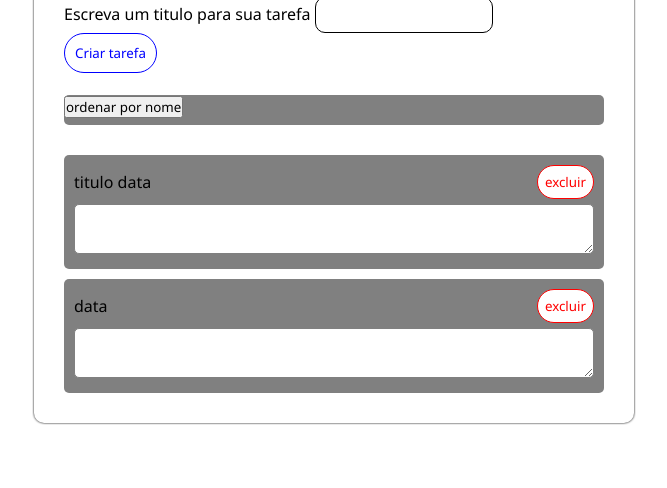
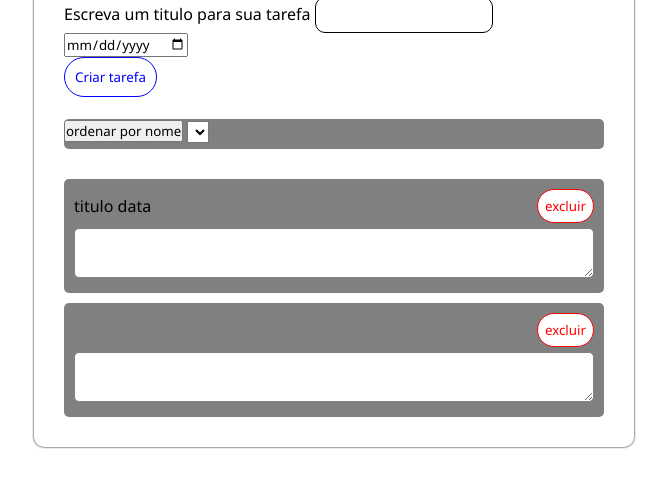
Before and after one commit to joserian/new-g-task, a plain HTML site: page index.html in a window 1280 px wide. Both pictures are taken after a click on the button "Criar tarefa". Shown: the part 96-584 px from the top of the page, without its empty margins (306-973 px from the left). Drawn offline with Linux system fonts and the light colour scheme.

Commit message:
add sort by date and local funcs

```diff
--- a/index.html
+++ b/index.html
@@ -13,6 +13,7 @@
         <div id="options">
             <label for="title-input">Escreva um titulo para sua tarefa</label>
             <input type="text" id="title-input">
+            <input type="date" name="" id="final-date-input" value="19/02/2005">
             <br>
             <div>
                 <button id="create-task-button">Criar tarefa</button>
@@ -22,12 +23,13 @@
 
         <div id="task-bar">
             <button id="sort">ordenar por nome</button>
+            <select name="" id=""></select>
         </div>
 
 
         <div id="task-area">
             <div class="task">
-                <div class="bar"><div><span class="title">titulo</span> <span>data</span></div><button class="remove-button">excluir</button></div>
+                <div class="bar"><div><span class="title">titulo</span> <span class="final-date">data</span></div><button class="remove-button">excluir</button></div>
                 <div>
                     <textarea class="description" name=""></textarea>
                 </div>
@@ -46,14 +48,15 @@
         const taskArea = document.getElementById("task-area");
         const createTask = document.getElementById("create-task-button");
 
-
+            //function add task when create button was pressed
         function addTask() {
             const title = document.getElementById("title-input");
+            const finalDate = document.getElementById("final-date-input");
 
             const taskModel =
             `
             <div class="task">
-                <div class="bar"><div><span class="title">${title.value}</span> <span>data</span></div><button class="remove-button">excluir</button></div>
+                <div class="bar"><div><span class="title">${title.value}</span> <span class="final-date">${finalDate.value}</span></div><button class="remove-button">excluir</button></div>
                 <div>
                     <textarea class="description" name="" id=""></textarea>
                 </div>
@@ -61,8 +64,9 @@
             ;
 
             taskArea.innerHTML += taskModel;
+            addLocal(taskModel);
             // title.value = "";
-
+            // finalDate.value = "";
             removeButton();
         }
 
@@ -73,7 +77,8 @@
         //sorting
         const sort = document.getElementById("sort");
 
-        sort.addEventListener("click", () => {
+            //type of sort
+        function sortingBy(mode) { //mode: title, final-date
             const tasks = document.querySelectorAll(".task");
 
             //nodelist to array
@@ -87,8 +92,8 @@
             //sorting by name
             for(var i = 0; i < taskSorted.length; i++) {
                 for(var j = 0; j < taskSorted.length-1; j++) {
-                    const t = taskSorted[j].getElementsByClassName("title")[0].textContent;
-                    const t2 = taskSorted[j+1].getElementsByClassName("title")[0].textContent;
+                    const t = taskSorted[j].getElementsByClassName(mode)[0].textContent;
+                    const t2 = taskSorted[j+1].getElementsByClassName(mode)[0].textContent;
                     if(t > t2) {
                         const n = taskSorted[j];
                         taskSorted[j] = taskSorted[j+1];
@@ -102,6 +107,10 @@
             taskSorted.forEach(title => {
                 taskArea.append(title);
             });
+        }
+
+        sort.addEventListener("click", () => {
+            sortingBy("title")
         });
 
         //remove
@@ -115,7 +124,31 @@
             });
         }
 
+        //local storage
+        var allTasks = getLocal() ?? [];
+
+            //add tasks into box
+        allTasks.forEach(task => {
+            taskArea.innerHTML += task;
+        });
+
         removeButton();
+
+        function getLocal() {
+            const local = JSON.parse(localStorage.getItem("tasks"));
+            return local;
+        }
+
+        function addLocal(element) {
+            allTasks[allTasks.length] = element;
+            localStorage.setItem("tasks", JSON.stringify(allTasks));
+        }
+
+        function clearLocal() {
+            localStorage.clear("tasks");
+        }
+
+
     </script>
 </body>
 </html>
```
